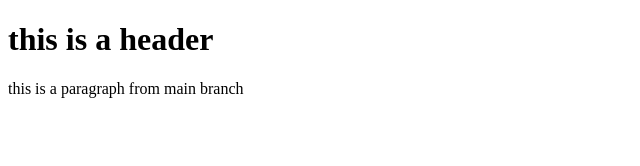
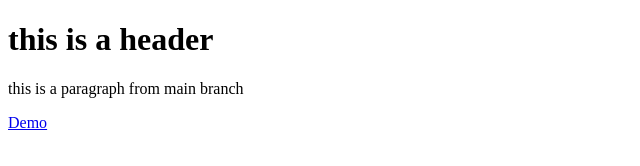
Before and after one commit to sisi-tarak/git-demo, a plain HTML site: page index.html in a window 1280 px wide. Shown: the full height of the page, 0-640 px from the left. Drawn offline with Linux system fonts and the light colour scheme.

Commit message:
a added in demo branch

```diff
--- a/index.html
+++ b/index.html
@@ -8,5 +8,6 @@
 <body>
     <h1>this is a header</h1>
     <p>this is a paragraph from main branch</p>
+    <a href="#">Demo</a>
 </body>
 </html>
```
